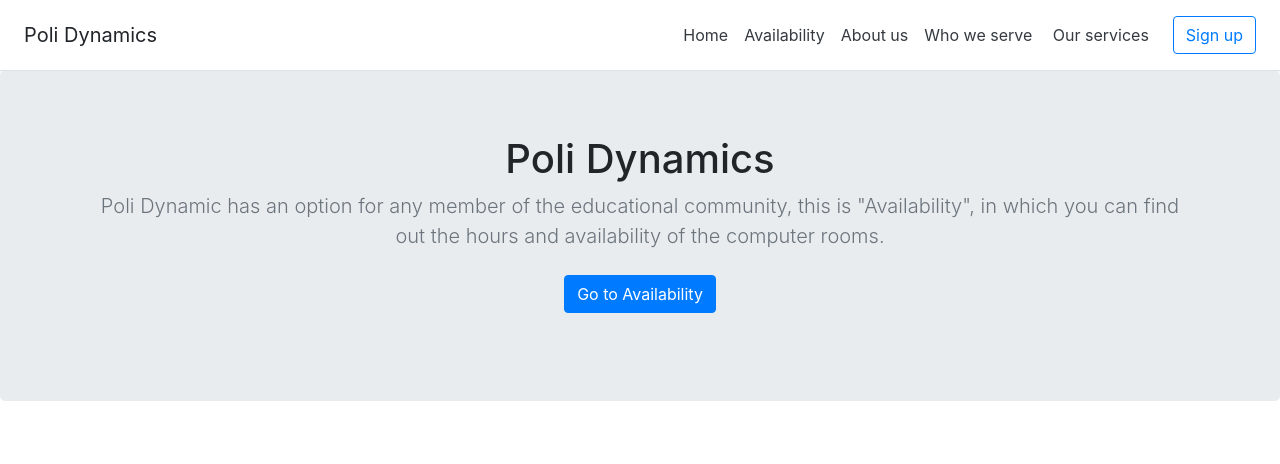
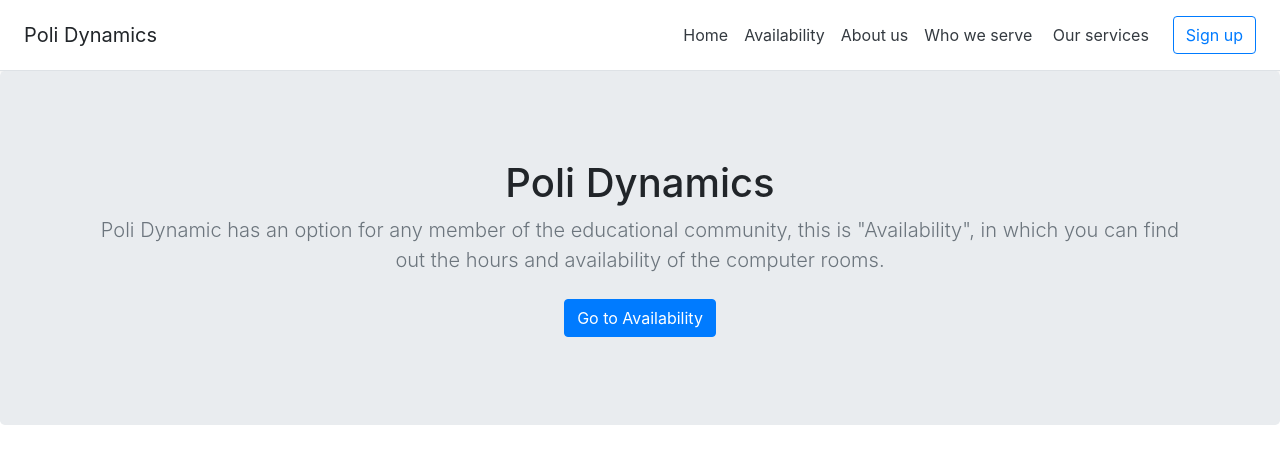
Before and after one commit to alejandra23181/COORDINACION-POLITECNICO, a React (Create React App) app in the folder helpdesk/: page / in a window 1280 px wide. Shown: the top 464 px of the page. Built offline with nearby package versions, Linux system fonts and the light colour scheme.

Commit message:
first commit

```diff
--- a/helpdesk/src/pages/styles/Home.css
+++ b/helpdesk/src/pages/styles/Home.css
@@ -2,3 +2,12 @@
     padding: 4rem 2rem;
     margin-top: -16px;
 }
+
+.container,
+.container-lg,
+.container-md,
+.container-sm,
+.container-xl {
+    max-width: 1140px;
+    margin-top: 24px;
+}
```
